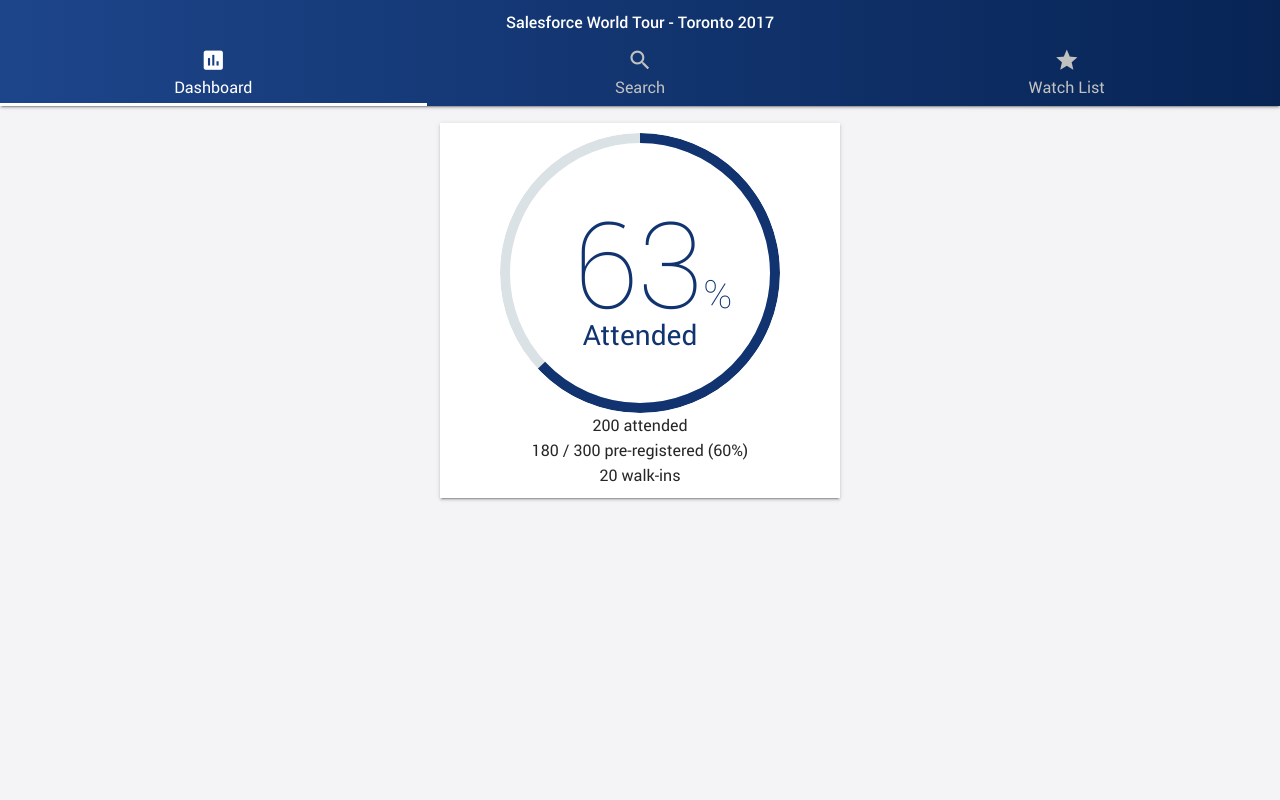
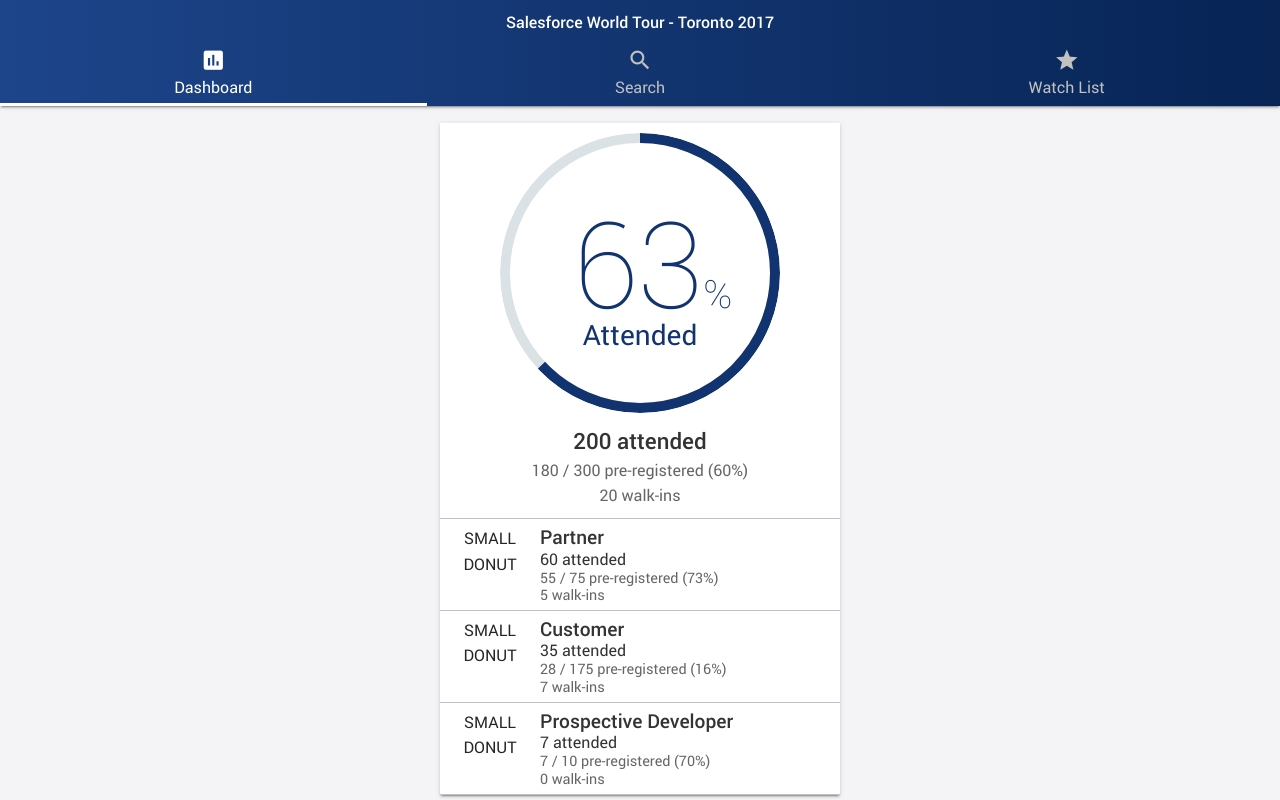
Before and after one commit to C-Rodg/Event-Insight-Mobile, a React app: page / in a window 1280 px wide. Built offline with nearby package versions, Linux system fonts and the light colour scheme.

Commit message:
Finished large donut styling

```diff
--- a/src/components/DashboardContent.js
+++ b/src/components/DashboardContent.js
@@ -15,13 +15,39 @@
 					/>
 					<div className="summary-content">
 						<div className="total-attended">200 attended</div>
-						<div className="prereg-attended">
+						<div className="sub-title prereg-attended">
 							180 / 300 pre-registered (60%)
 						</div>
-						<div className="walkins-attended">20 walk-ins</div>
+						<div className="sub-title walkins-attended">20 walk-ins</div>
 					</div>
 				</div>
-				<div className="summary-attendee" />
+				<div className="summary-attendee">
+					<div className="small-donut">SMALL DONUT</div>
+					<div className="attendee-info">
+						<div className="attendee-title">Partner</div>
+						<div className="attendee-total">60 attended</div>
+						<div className="attendee-sub">55 / 75 pre-registered (73%)</div>
+						<div className="attendee-sub">5 walk-ins</div>
+					</div>
+				</div>
+				<div className="summary-attendee">
+					<div className="small-donut">SMALL DONUT</div>
+					<div className="attendee-info">
+						<div className="attendee-title">Customer</div>
+						<div className="attendee-total">35 attended</div>
+						<div className="attendee-sub">28 / 175 pre-registered (16%)</div>
+						<div className="attendee-sub">7 walk-ins</div>
+					</div>
+				</div>
+				<div className="summary-attendee">
+					<div className="small-donut">SMALL DONUT</div>
+					<div className="attendee-info">
+						<div className="attendee-title">Prospective Developer</div>
+						<div className="attendee-total">7 attended</div>
+						<div className="attendee-sub">7 / 10 pre-registered (70%)</div>
+						<div className="attendee-sub">0 walk-ins</div>
+					</div>
+				</div>
 			</div>
 		</div>
 	);
--- a/src/styles/custom.scss
+++ b/src/styles/custom.scss
@@ -530,6 +530,7 @@
 
 		.dashboard-summary {
 			padding: 10px 10px;
+			border-bottom: 1px solid $text-gray;
 
 			.donut-chart-text-val {
 				font-size: 120px;
@@ -542,6 +543,52 @@
 			.donut-chart-text-label {
 				font-size: 28px;
 			}
+
+			.summary-content {
+				.total-attended {
+					font-family: $heavy-font;
+					color: $off-black;
+					font-size: 1.4rem;
+				}
+				.sub-title {
+					color: $text-card-gray;
+				}
+			}
+		}
+
+		.summary-attendee {
+			border-bottom: 1px solid $text-gray;
+			padding: 7px 0;
+			display: flex;
+
+			&::last-child {
+				border-bottom: 0;
+			}
+
+			.small-donut {
+				width: 25%;
+			}
+
+			.attendee-info {
+				width: 75%;
+				text-align: left;
+				line-height: 1.2;
+
+				.attendee-title {
+					font-family: $heavy-font;
+					font-size: 1.2rem;
+				}
+
+				.attendee-title,
+				.attendee-total {
+					color: $off-black;
+				}
+
+				.attendee-sub {
+					color: $text-card-gray;
+					font-size: 0.9rem;
+				}
+			}
 		}
 	}
 }
--- a/src/styles/donut-chart.scss
+++ b/src/styles/donut-chart.scss
@@ -13,7 +13,7 @@
 }
 
 .donut-chart {
-	margin: 0 auto;
+	margin: 0 auto 10px auto;
 	border-radius: 50%;
 	display: block;
 	text-align: center;
```
